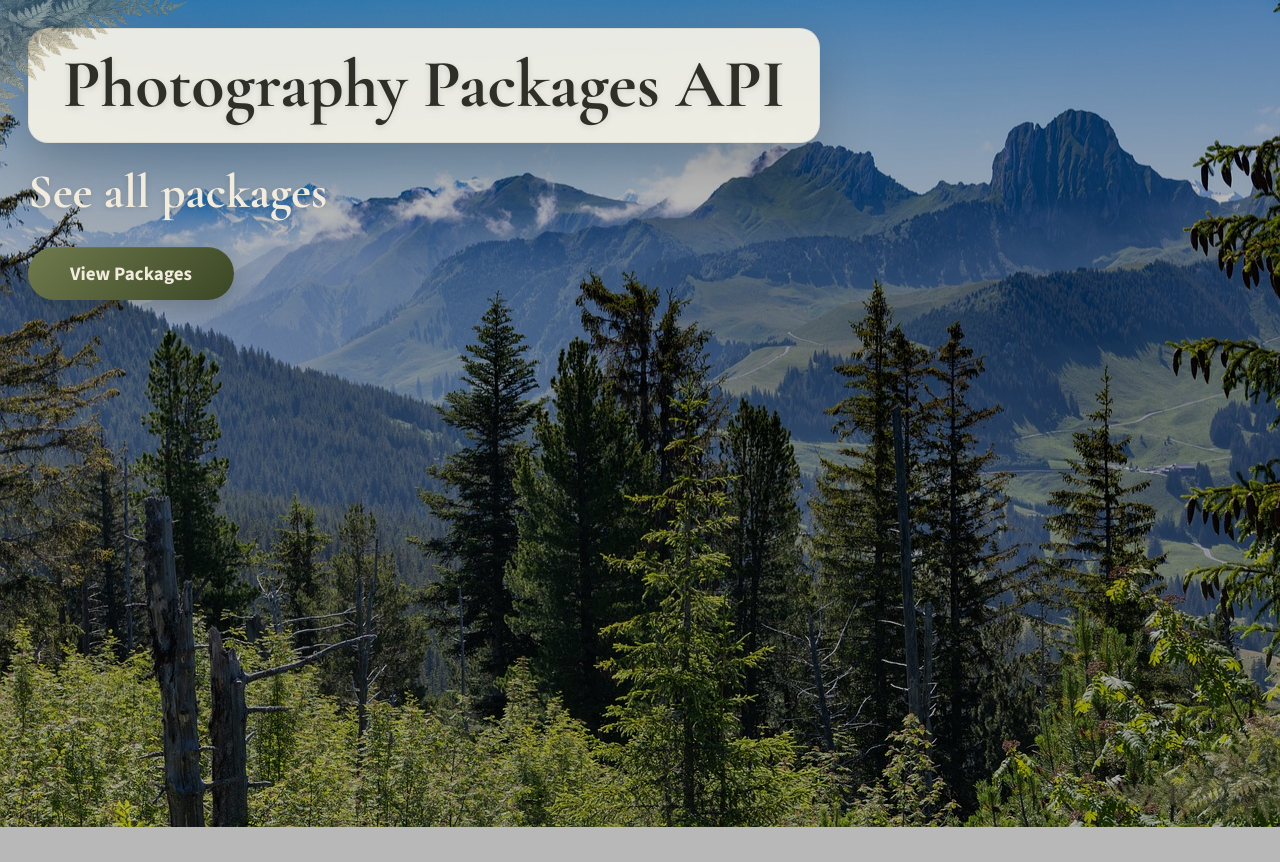
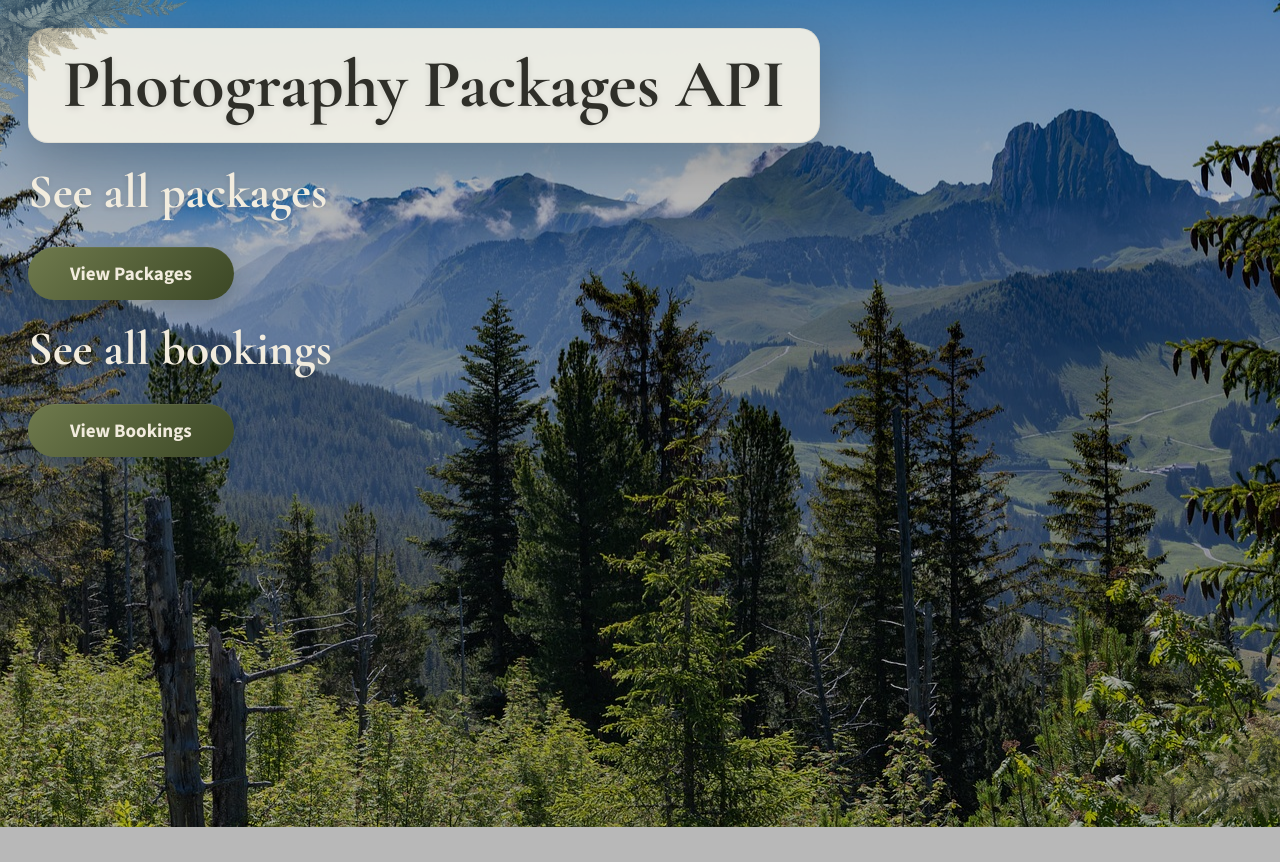
Before and after one commit to KinardJacob/demo_backend, a website: page public/index.html in a window 1280 px wide. Shown: the top 862 px of the page. Drawn offline with nearby package versions, Linux system fonts and the light colour scheme.

Commit message:
added view bookings

```diff
--- a/public/index.html
+++ b/public/index.html
@@ -10,5 +10,7 @@
     <h2>See all packages</h2>
     <p><a href="/api/packages">View Packages</a></p>
 
+    <h2>See all bookings</h2>
+    <p><a href="/api/bookings">View Bookings</a></p>
 </body>
 </html>
```
